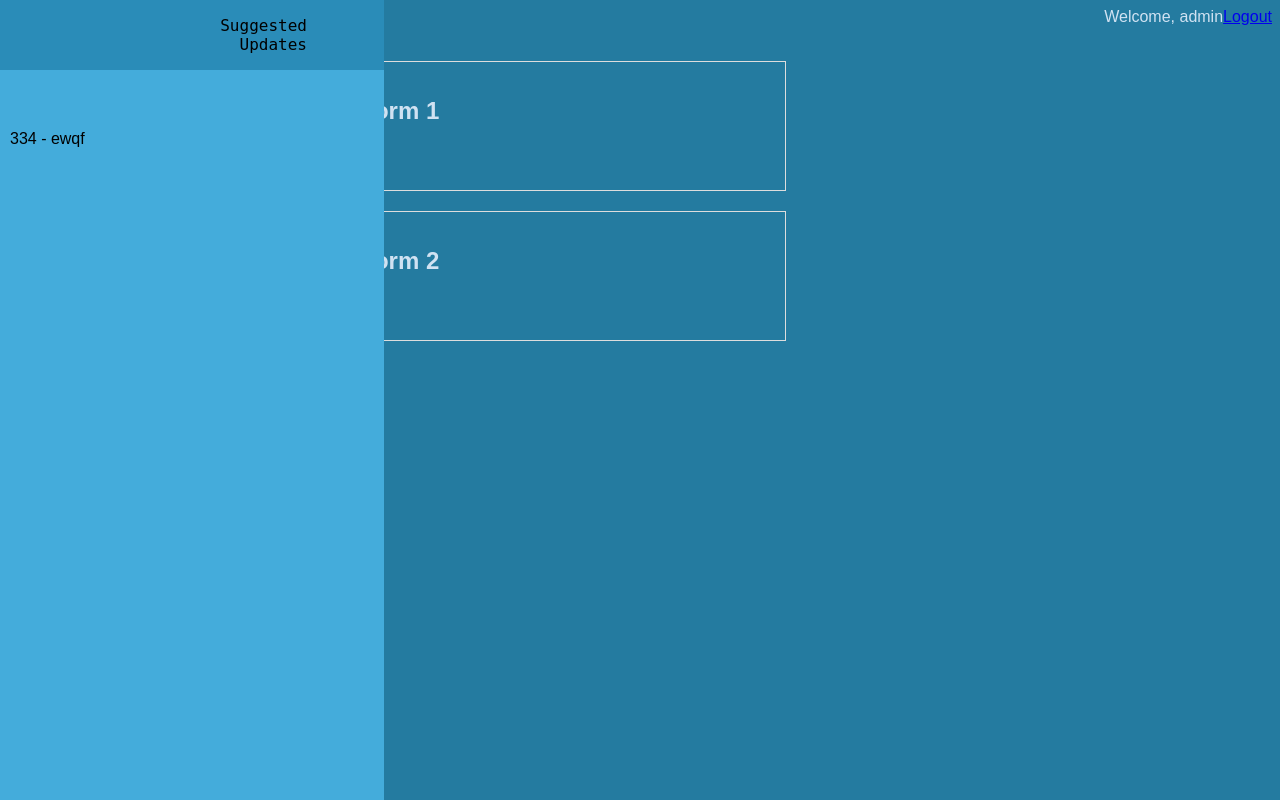
After one commit to cm311/asm_site_update, a Django app: page /approve_updates/ in a window 1280 px wide. The commit adds this page. Run offline with Django 4.2, Linux system fonts and the light colour scheme; a user stored in the database is signed in; data comes from the database, SQL or seed files in the repository; both versions use the stored data as it was after the commit.

Commit message:
working on modification forms

```diff
--- a/asm_site_update/settings.py
+++ b/asm_site_update/settings.py
@@ -104,7 +104,7 @@ AUTH_PASSWORD_VALIDATORS = [
     },
 ]
 
-LOGIN_REDIRECT_URL = '/'  # Redirect to the main page (usually the root URL)
+LOGIN_REDIRECT_URL = '../approve_updates/'  # Redirect to the main page (usually the root URL)
 
 
 
--- a/template_updater/admin.py
+++ b/template_updater/admin.py
@@ -1,8 +1,9 @@
 from django.contrib import admin
 from django.contrib.auth import get_user_model
-from .models import Ticket, Action  # Assuming these are your model names
+from .models import Ticket, Action, SuggestedUpdate  # Assuming these are your model names
 
 User = get_user_model()
 
 admin.site.register(Ticket)
 admin.site.register(Action)
+admin.site.register(SuggestedUpdate)
--- a/template_updater/models.py
+++ b/template_updater/models.py
@@ -33,3 +33,16 @@ class Ticket(models.Model):
 
   def __str__(self):
     return f"KA #{self.ka_number} - {self.ka_title} - {self.actions}"
+
+
+class SuggestedUpdate(models.Model):
+  ka_number = models.IntegerField()  # Unique KA number that this links to
+  service = models.CharField(max_length=355) # The service dropbox
+  configuration_item = models.CharField(max_length=355) # the configuration item dropbox
+  ticket_type = models.CharField(max_length=455)
+  subject = models.CharField(max_length=255) # The subject line
+  description = models.TextField()
+  actions_and_solutions = models.TextField()
+
+  def __str__(self):
+    return self.subject
--- /dev/null
+++ b/template_updater/templates/approve_updates.html
@@ -0,0 +1,43 @@
+{% extends 'base.html' %}
+{% block content %}
+
+<div id="side-menu">
+    <div id="menu-trigger">
+      <div id="message">
+        <p>Suggested Updates</p>
+      </div>
+    </div>
+    <ul>
+      {% for object in suggested_updated %}
+        <li><a href="http://www.google.com">{{ object.ka_number }} - {{ object.subject }}</a></li>
+      {% endfor %}
+    </ul>
+  </div>
+
+  <div id="main-content">
+    <div class="form-container">
+      <h2>Form 1</h2>
+      <form>
+      </form>
+    </div>
+    <div class="form-container">
+      <h2>Form 2</h2>
+      <form>
+        </form>
+    </div>
+  </div>
+
+
+<script>
+    const sideMenu = document.getElementById('side-menu');
+
+    sideMenu.addEventListener('mouseleave', () => {
+    sideMenu.classList.remove('open');
+    });
+
+    sideMenu.addEventListener('mouseover', () => {
+    sideMenu.classList.add('open');
+    });
+</script>
+
+{% endblock %}
--- a/template_updater/templates/base.html
+++ b/template_updater/templates/base.html
@@ -3,6 +3,12 @@
 <head>
     <title>Template Updater</title>
     <style>
+
+      nav {
+        display: flex;  /* Make the navbar a flex container */
+        justify-content: flex-end;  /* Align content to the right */
+      }
+
         body {
           font-family: sans-serif;
           background-color: #247ba0; /* Blue background for entire page */
@@ -60,21 +66,91 @@
         button {
           margin-top: 10px;
         }
+        #side-menu {
+          position: fixed;
+          top: 0;
+          left: -21%;  /* Position slightly off-screen */
+          width: 30%;  /* Menu width */
+          height: 100vh;  /* Set menu height to 100% viewport height */
+          background-color: #44acdb;  /* Menu background color */
+          transition: left 0.3s ease-in-out;  /* Smooth slide-out animation */
+      }
+
+      #side-menu.open {  /* Show menu when open class is added */
+          left: 0;  /* Slide menu into view */
+      }
+
+      #menu-trigger {
+          display: flex;
+          justify-content: right;
+          align-items: right;
+          height: 10%%;  /* Define trigger element height */
+          background-color: #2a8cb8;  /* Trigger background color */
+          cursor: pointer;  /* Make trigger clickable */
+          transition: background-color 0.2s ease-in-out;
+      }
+
+      #main-content {
+          margin-left: 300px;  /* Make space for the side menu */
+          padding: 2%;
+      }
+
+      #side-menu ul {
+          list-style: none;
+          padding: 0;
+          margin: 0;
+          margin-top: 50px;  /* Make space for the trigger element */
+      }
+
+      #side-menu li {
+          padding: 10px;
+          color: black;
+      }
+
+      #side-menu a {
+          text-decoration: none;
+          color: black;
+      }
+
+      #side-menu a:hover {
+          color: #333;
+      }
+
+      #message p {
+        color: black;
+        text-align: right;
+        width: 20%;
+        margin-right:0px;
+        display: flex;
+      }
+
+      .form-container {
+        display: inline-block;  /* Display forms side-by-side */
+        width: 45%;  /* Set width to roughly half the available space */
+        vertical-align: top;  /* Align forms at the top */
+        margin: 10px;  /* Add some margin between forms */
+        border: 1px solid #ddd;  /* Add a border for styling */
+        padding: 15px;  /* Add padding for content */
+      }
+
+      .form-container h2 {
+        margin-bottom: 10px;  /* Add some space below headings */
+      }
+
           </style>
 </head>
 <body>
 
-<!--
+
 <nav>
     {% if user.is_authenticated %}
         <span>Welcome, {{ user.username }}</span>
-        <a href="{ url 'logout' }">Logout</a>
+        <a href="{% url 'logout' %}">Logout</a>
     {% else %}
-        <a href="{ url 'login' }">Login</a>
+        <a href="{% url 'login' %}">Login</a>
     {% endif %}
 </nav>
 
--->
 
 <div id="content">
     {% block content %}
--- a/template_updater/templates/list_tickets.html
+++ /dev/null
@@ -1,2 +0,0 @@
-
-HI
--- a/template_updater/templates/logout.html
+++ b/template_updater/templates/logout.html
@@ -3,6 +3,10 @@
 {% block content %}
 
 
-<p>logged out</p>>
+<p>logged out</p>
+
+<a href="{% url 'update_ticket' %}">
+    <button type="button" class="btn btn-secondary">Back to Update Template Form</button>
+</a>
 
 {% endblock %}
--- a/template_updater/templates/success.html
+++ b/template_updater/templates/success.html
@@ -3,6 +3,6 @@
     <h2>Success!!</h2>
     <p>Click Below to update another template</p>
     <a href="{% url 'update_ticket' %}">
-        <button type="button" class="btn btn-secondary">Back to Ticket Form</button>
+        <button type="button" class="btn btn-secondary">Back to Update Template Form</button>
     </a>
 {% endblock %}
--- a/template_updater/urls.py
+++ b/template_updater/urls.py
@@ -5,8 +5,9 @@ from django.contrib.auth import views as auth_views
 
 urlpatterns = [
     path('', views.update_ticket, name='update_ticket'),
-    path('login/', auth_views.LoginView.as_view(success_url=''), name='login'),
+    path('login/', auth_views.LoginView.as_view(success_url='approve_updates'), name='login'),
     path('logout/', views.custom_logout, name='logout'),
     path('success/', views.success, name='success'),
-    path('list/', views.update_KA_json, name='update_KA_json')
+    path('list/', views.update_KA_json, name='update_KA_json'),
+    path('approve_updates/', views.approve_updates, name='approve_updates')
 ]
--- a/template_updater/views.py
+++ b/template_updater/views.py
@@ -1,12 +1,14 @@
 from django.shortcuts import  render, redirect
 from django.contrib.auth import logout, login
+from django.contrib.auth.decorators import login_required
 from django.http import JsonResponse
 from django.db import connection
 from rest_framework.views import APIView
 from rest_framework.response import Response
 from rest_framework import serializers  # Import for general serializer usage
-from .models import Ticket, Action
+from .models import Ticket, Action, SuggestedUpdate
 from .forms import TicketForm, ActionForm, TagForm, KASearchForm
+
 
 
 def update_ticket(request):
@@ -15,47 +17,19 @@ def update_ticket(request):
     actions_form = ActionForm(request.POST)
     ka_search_form = KASearchForm(request.POST)
 
-    if Ticket.objects.filter(ka_number=int(request.POST['ka_number'])).exists():
-      ticket = Ticket.objects.filter(ka_number=int(request.POST['ka_number']))[0]
 
-      actions = ticket.actions.all()  # Fetches all related Action objects
+    suggested = SuggestedUpdate()
+    suggested.subject = request.POST['subject']
+    suggested.description = request.POST['description']
+    suggested.actions_and_solutions = request.POST['actions_and_solutions']
+    suggested.ka_number = request.POST['ka_number']
+    suggested.service = request.POST['service']
+    suggested.configuration_item = request.POST['configuration_item']
+    suggested.ticket_type = request.POST['ticket_type']
 
-      # Update fields (consider iteration or filtering for specific actions)
-      for action in actions:
-          action.subject = request.POST['subject']  # Update subject for all related actions
-          action.description = request.POST['description']
-          action.actions_and_solutions = request.POST['actions_and_solutions']
+    suggested.save()
 
-      # Save changes to all Action objects
-      for action in actions:
-          action.save()
-
-      ticket.ka_number = request.POST['ka_number']
-      ticket.service = request.POST['service']
-      ticket.ticket_type = request.POST['ticket_type']
-      ticket.configuration_item = request.POST['configuration_item']
-
-      ticket.save()
-
-      return redirect('success')
-
-    else:
-      # Create a form instance with submitted data
-
-
-      if ticket_form.is_valid() and actions_form.is_valid():
-        print('ticket is valid')
-
-        ticket = ticket_form.save()  # Save the ticket form and get the instance
-
-        # Access the Action instance created by actions_form.save()
-        action = actions_form.save()
-
-        # Add the action to the ticket's actions ManyToManyField
-        ticket.actions.add(action)
-
-        # Redirect to success page or display success message
-        return redirect('success')
+    return redirect('success')
 
   elif request.method == 'POST' and 'searched' in request.POST:
     ticket_form = TicketForm()
@@ -123,6 +97,13 @@ def update_KA_json(request):
   return response
 
 
+@login_required
+def approve_updates(request):
+    # This view will only be accessible to logged-in users
+    suggested_updated = SuggestedUpdate.objects.all()
+    context = {'suggested_updated' : suggested_updated}
+    return render(request, 'approve_updates.html', context)
+
 
 def custom_logout(request):
     logout(request)
```
Also changed, not shown: db.sqlite3, template_updater/migrations/0003_suggestedupdate.py (added).
